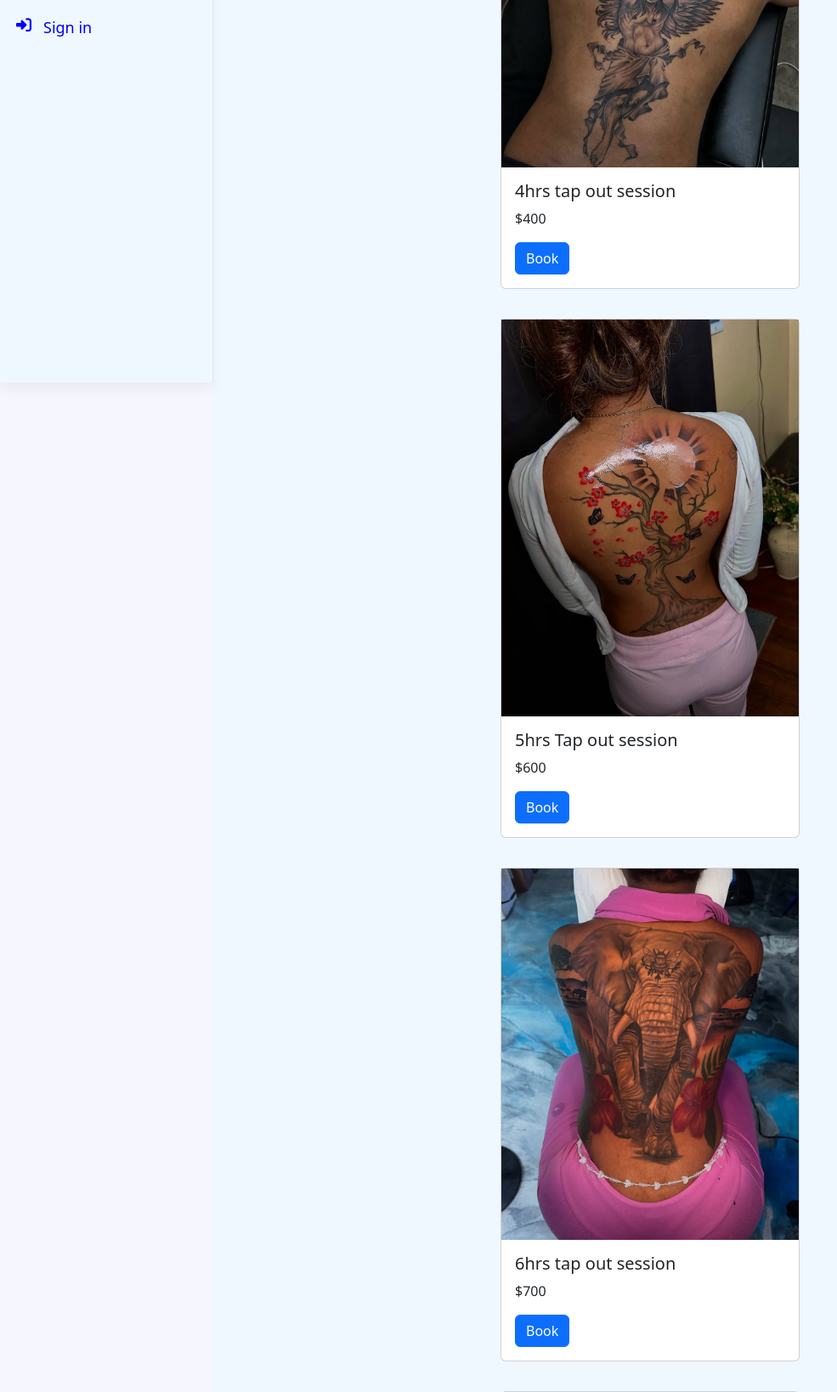
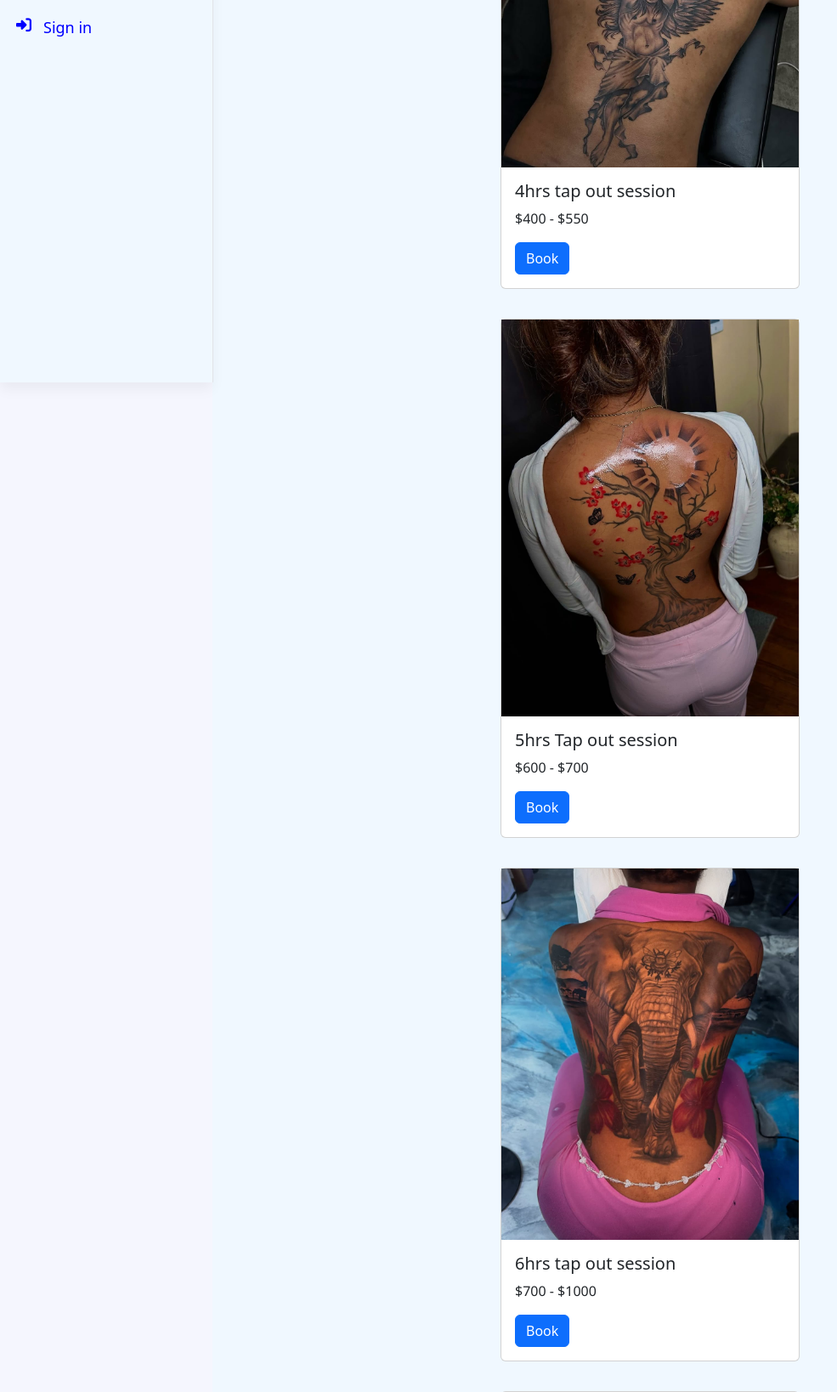
Before and after one commit to Samboja651/body-artwork, a Flask app: page /booking in a window 1280 px wide. Shown: the part 350-1988 px from the top of the page at 85% size, without its empty margins (0-985 px from the left). Run offline with Flask 3, Linux system fonts and the light colour scheme; some libraries are stand-ins or nearby versions.

Commit message:
update payment limits

```diff
--- a/templates/booking.html
+++ b/templates/booking.html
@@ -12,7 +12,7 @@
             <img src="{{ url_for('static', filename='images/4hrs tap out session-400.jpg')}}" alt="image of 4hrs tap out session-400">
             <div class="card-body">
                 <h5 class="card-title">4hrs tap out session</h5>
-                <p class="card-text">$400</p>
+                <p class="card-text">$400 - $550</p>
                 <a href="{{ booking_link }}" class="btn btn-primary">Book</a>
             </div>
         </div>
@@ -21,7 +21,7 @@
             <img src="{{ url_for('static', filename='images/5hrs Tap out session-600.jpg')}}" alt="image of 5hrs Tap out session-600">
             <div class="card-body">
                 <h5 class="card-title">5hrs Tap out session</h5>
-                <p class="card-text">$600</p>
+                <p class="card-text">$600 - $700</p>
                 <a href="{{ booking_link }}" class="btn btn-primary">Book</a>
             </div>
         </div>
@@ -30,7 +30,7 @@
             <img src="{{ url_for('static', filename='images/6hrs tap out session-700.jpg')}}" alt="image of 6hrs tap out session">
             <div class="card-body">
                 <h5 class="card-title">6hrs tap out session</h5>
-                <p class="card-text">$700</p>
+                <p class="card-text">$700 - $1000</p>
                 <a href="{{ booking_link }}" class="btn btn-primary">Book</a>
             </div>
         </div>
@@ -48,7 +48,7 @@
             <img src="{{ url_for('static', filename='images/Forearm outer sleeve-250.jpg')}}" alt="Forearm outer sleeve">
             <div class="card-body">
                 <h5 class="card-title">Forearm outer sleeve</h5>
-                <p class="card-text">$250</p>
+                <p class="card-text">$250 - $300</p>
                 <a href="{{ booking_link }}" class="btn btn-primary">Book</a>
             </div>
         </div>
@@ -66,7 +66,7 @@
             <img src="{{ url_for('static', filename='images/Full chest-500.jpg')}}" alt="Full chest">
             <div class="card-body">
                 <h5 class="card-title">Full chest</h5>
-                <p class="card-text">$500</p>
+                <p class="card-text">$500 - $700</p>
                 <a href="{{ booking_link }}" class="btn btn-primary">Book</a>
             </div>
         </div>
@@ -75,7 +75,7 @@
             <img src="{{ url_for('static', filename='images/Full outer arm Half sleeve-500.jpg')}}" alt="Full outer arm Half sleeve">
             <div class="card-body">
                 <h5 class="card-title">Full outer arm Half sleeve</h5>
-                <p class="card-text">$500</p>
+                <p class="card-text">$500 - $600</p>
                 <a href="{{ booking_link }}" class="btn btn-primary">Book</a>
             </div>
         </div>
@@ -84,7 +84,7 @@
             <img src="{{ url_for('static', filename='images/Full outer-inner leg piece-800.jpg')}}" alt="image of Full outer-inner leg piece">
             <div class="card-body">
                 <h5 class="card-title">Full outer/inner leg piece</h5>
-                <p class="card-text">$800</p>
+                <p class="card-text">$800 - $1500</p>
                 <a href="{{ booking_link }}" class="btn btn-primary">Book</a>
             </div>
         </div>
@@ -93,7 +93,7 @@
             <img src="{{ url_for('static', filename='images/Fullarm-inner arm Half sleeve-500.jpg')}}" alt="image of Full/inner arm Half sleeve">
             <div class="card-body">
                 <h5 class="card-title">Full/inner arm Half sleeve</h5>
-                <p class="card-text">$500</p>
+                <p class="card-text">$500 - $800</p>
                 <a href="{{ booking_link }}" class="btn btn-primary">Book</a>
             </div>
         </div>
@@ -102,7 +102,7 @@
             <img src="{{ url_for('static', filename='images/Half chest piece-250.jpg')}}" alt="image of Half chest piece">
             <div class="card-body">
                 <h5 class="card-title">Half chest piece</h5>
-                <p class="card-text">$250</p>
+                <p class="card-text">$250 - $300</p>
                 <a href="{{ booking_link }}" class="btn btn-primary">Book</a>
             </div>
         </div>
@@ -120,7 +120,7 @@
             <img src="{{ url_for('static', filename='images/Leg foot-150.jpg')}}" alt="image of Leg foot">
             <div class="card-body">
                 <h5 class="card-title">Leg foot</h5>
-                <p class="card-text">$150</p>
+                <p class="card-text">$150 $200</p>
                 <a href="{{ booking_link }}" class="btn btn-primary">Book</a>
             </div>
         </div>
@@ -138,7 +138,7 @@
             <img src="{{ url_for('static', filename='images/other sizes-150.jpg')}}" alt="image of other sizes">
             <div class="card-body">
                 <h5 class="card-title">other sizes</h5>
-                <p class="card-text">$150</p>
+                <p class="card-text">$150 - $200</p>
                 <a href="{{ booking_link }}" class="btn btn-primary">Book</a>
             </div>
         </div>
@@ -147,7 +147,7 @@
             <img src="{{ url_for('static', filename='images/Portrait-300.jpg')}}" alt="Portrait">
             <div class="card-body">
                 <h5 class="card-title">Portrait</h5>
-                <p class="card-text">$300</p>
+                <p class="card-text">$300 - $400</p>
                 <a href="{{ booking_link }}" class="btn btn-primary">Book</a>
             </div>
         </div>
@@ -156,7 +156,7 @@
             <img src="{{ url_for('static', filename='images/Spine tattoo-150.jpg')}}" alt="image of Spine tattoo">
             <div class="card-body">
                 <h5 class="card-title">Spine tattoo</h5>
-                <p class="card-text">$150</p>
+                <p class="card-text">$150 - $200</p>
                 <a href="{{ booking_link }}" class="btn btn-primary">Book</a>
             </div>
         </div>
@@ -165,7 +165,7 @@
             <img src="{{ url_for('static', filename='images/Thigh piece-300.jpg')}}" alt="Thigh piece">
             <div class="card-body">
                 <h5 class="card-title">Thigh piece</h5>
-                <p class="card-text">$300</p>
+                <p class="card-text">$300 - $400</p>
                 <a href="{{ booking_link }}" class="btn btn-primary">Book</a>
             </div>
         </div>
@@ -174,7 +174,7 @@
             <img src="{{ url_for('static', filename='images/Upper arm quarter sleeve-300.jpg')}}" alt="Upper arm quarter sleeve">
             <div class="card-body">
                 <h5 class="card-title">Upperarm quarter sleeve</h5>
-                <p class="card-text">$300</p>
+                <p class="card-text">$300 - $400</p>
                 <a href="{{ booking_link }}" class="btn btn-primary">Book</a>
             </div>
         </div>
```
